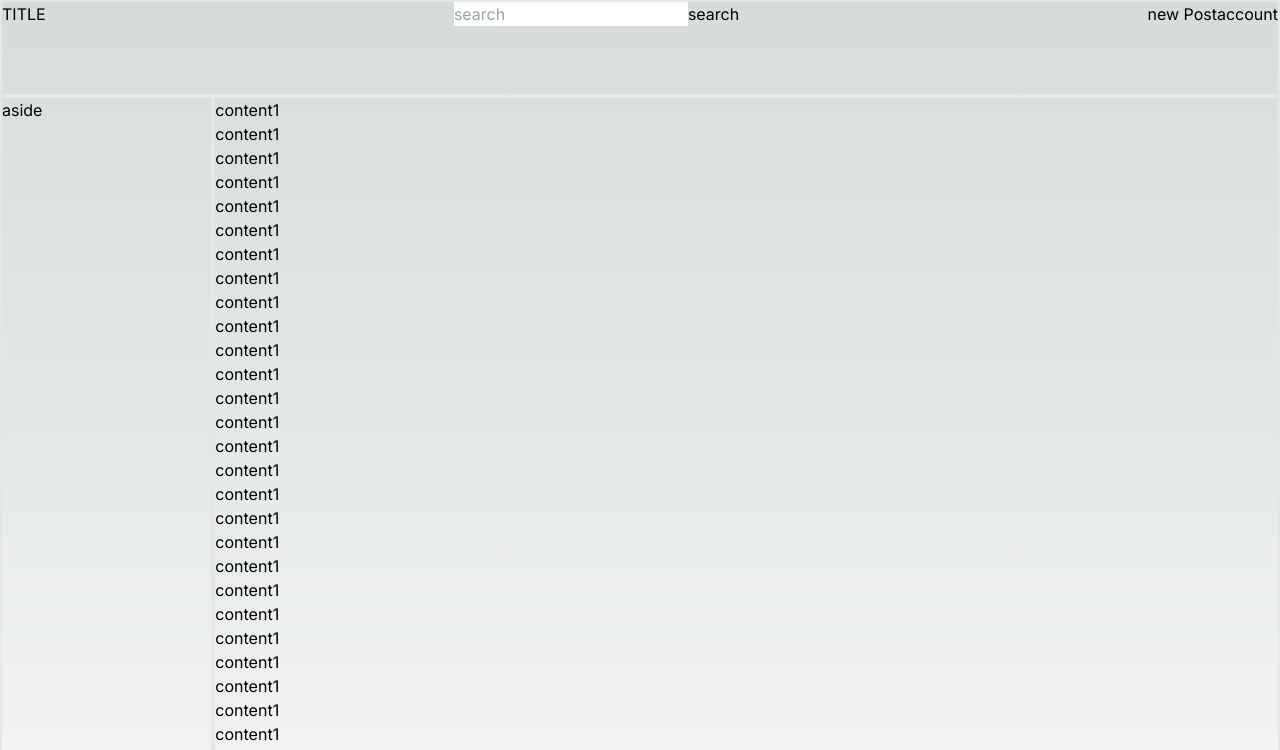
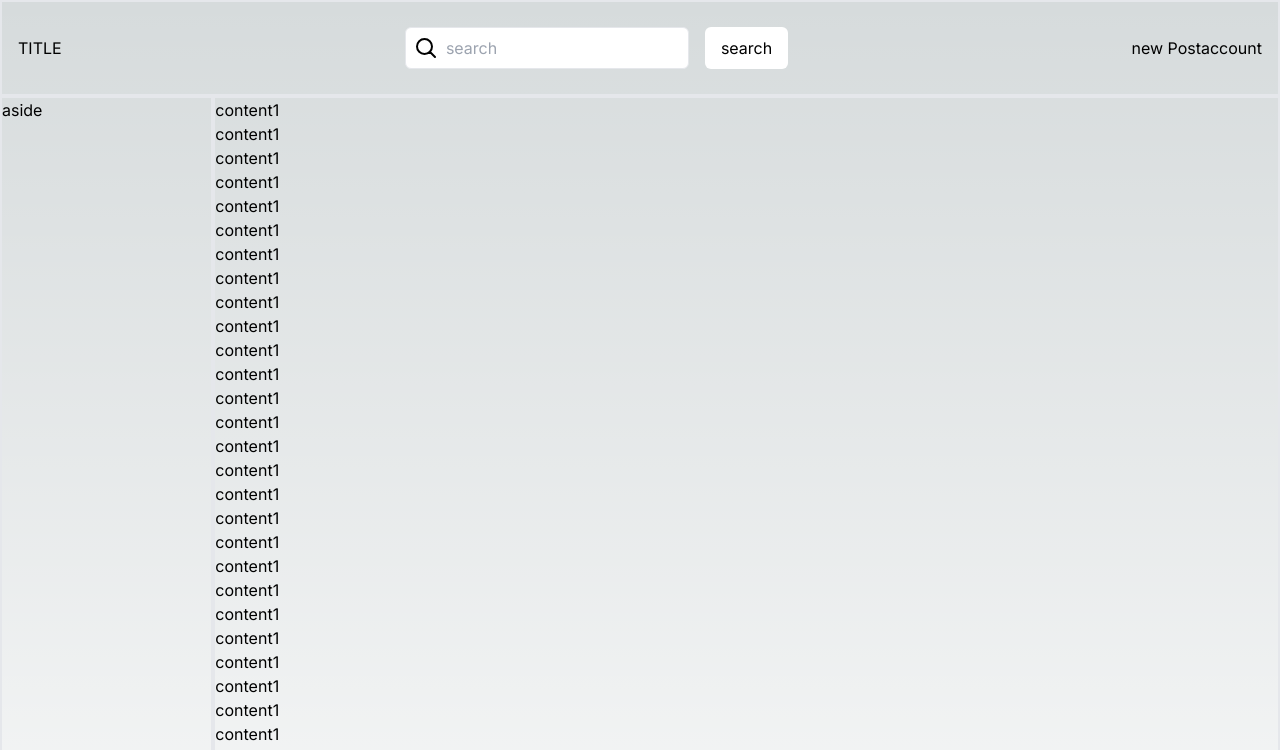
Before and after one commit to ShoeheyOt/my-blog, a Next.js app: page /blog in a window 1280 px wide. Shown: the top 750 px of the page. Built offline with nearby package versions, Linux system fonts and the light colour scheme.

Commit message:
feat:search bar

```diff
--- a/src/app/login/page.tsx
+++ b/src/app/login/page.tsx
@@ -1,5 +1,7 @@
 import { LoginPage } from "@/components/pages/LoginPage";
+import { redirect } from "next/navigation";
 
 export default function Login() {
-  return <LoginPage />;
+  redirect("/blog");
+  // return <LoginPage />;
 }
--- a/src/components/parts/Headers.tsx
+++ b/src/components/parts/Headers.tsx
@@ -1,14 +1,25 @@
 export const Headers = () => {
   return (
     <header className="fixed border-2 h-24 w-full">
-      <div className="wrapper flex justify-between">
+      <div className="wrapper h-full flex justify-between items-center mx-4">
         <a href="/blog">
           <div>TITLE</div>
         </a>
         <div>
-          <form>
-            <input placeholder="search" />
-            <button>search</button>
+          <form className="flex gap-4">
+            <div className="bg-white flex border rounded-md p-2">
+              <img src="icons/search.svg" className="w-6  mr-2" />
+              <input
+                placeholder="search"
+                className="border-none focus:outline-none text-black"
+              />
+            </div>
+            <button
+              type="submit"
+              className="bg-white text-black rounded-md px-4"
+            >
+              search
+            </button>
           </form>
         </div>
         <div className="flex">
```
Also changed, not shown: public/icons/search.svg (added).
